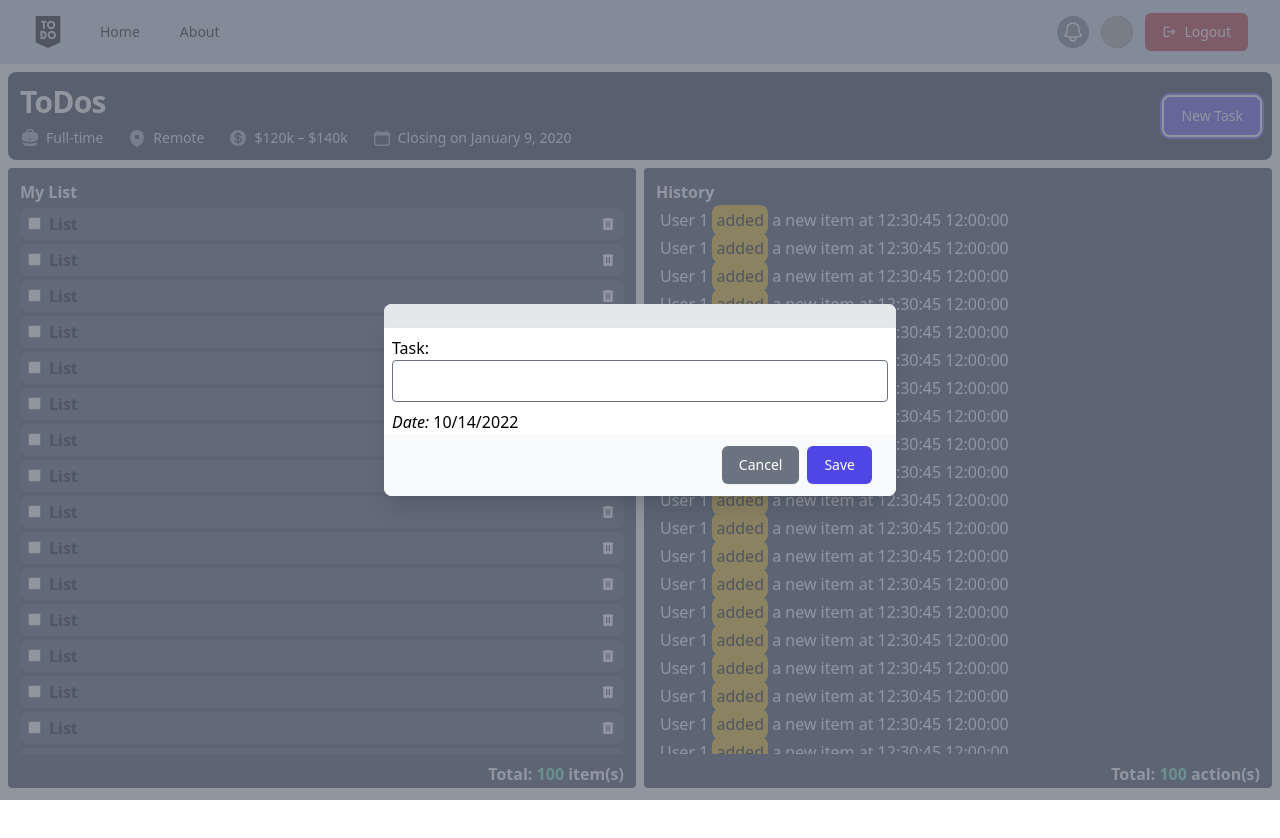
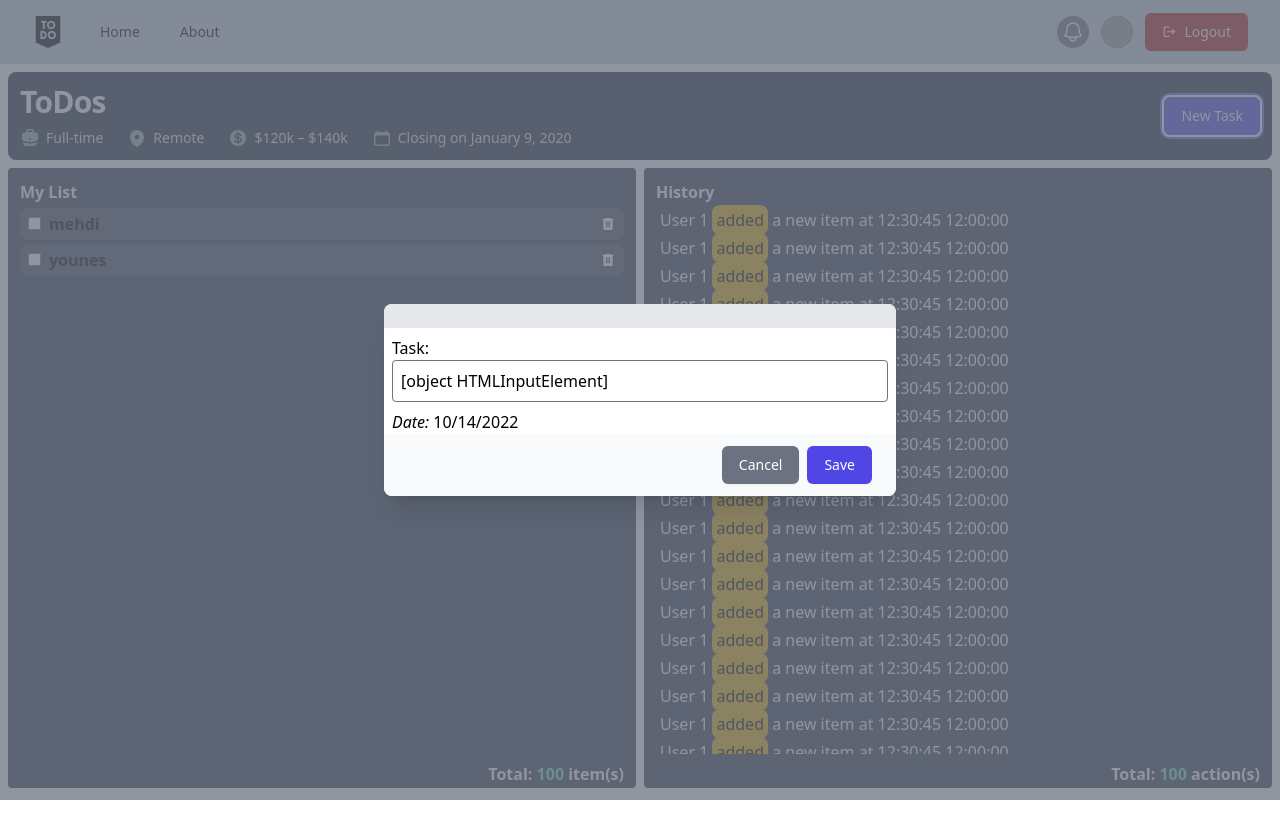
Before and after one commit to majajij/todo-list-vue, a Vue app: page /home in a window 1280 px wide. Both pictures are taken after a click on the button "New Task". Shown: the top 838 px of the page. Built offline with nearby package versions, Linux system fonts and the light colour scheme; grey boxes are pictures that could not be loaded.

Commit message:
finish add new task

```diff
--- /dev/null
+++ b/database/db.json
@@ -0,0 +1,10 @@
+{
+    "tasks":[
+        "mehdi",
+        "younes",
+        "naima",
+        "karima",
+        "mohamed",
+        "zineb"
+    ]
+}
--- a/package.json
+++ b/package.json
@@ -5,11 +5,13 @@
   "scripts": {
     "serve": "vue-cli-service serve",
     "build": "vue-cli-service build",
-    "lint": "vue-cli-service lint"
+    "lint": "vue-cli-service lint",
+    "json-db": "json-server --watch database/db.json"
   },
   "dependencies": {
     "@mdi/font": "^7.0.96",
     "core-js": "^3.8.3",
+    "json-server": "^0.17.0",
     "vue": "^3.2.13",
     "vue-router": "^4.0.3",
     "vuex": "^4.0.0"
--- a/src/components/ListsItems.vue
+++ b/src/components/ListsItems.vue
@@ -35,7 +35,7 @@
         <span class="font-bold text-white"> My List </span>
         <ul class="overflow-auto height-over">
           <li
-            v-for="item in 20"
+            v-for="item in allTasks"
             :key="item"
             class="font-semibold bg-slate-600 py-1 px-2 my-1 rounded-lg"
           >
@@ -43,10 +43,10 @@
               <div>
                 <label>
                   <input type="checkbox" class="mr-2" />
-                  <span>List</span>
+                  <span>{{ item }}</span>
                 </label>
               </div>
-              <div @click="deleteListHandler(5)">
+              <div @click="deleteTaskHandler(item)">
                 <i class="mdi mdi-trash-can text-white hover:text-red-500"></i>
               </div>
             </div>
@@ -75,36 +75,69 @@
         </div>
       </div>
     </div>
-    <MyModal :show="modal" @action="getActionModal" />
+    <MyModal :show="modal" @action="getActionModal">
+      <template v-slot:m-body>
+        <div>
+          <div class="m-2 flex flex-col">
+            <label for="task">Task:</label>
+            <input
+              ref="task"
+              type="text"
+              name="task"
+              id="task"
+              v-model="task"
+              class="rounded border border-gray-500 p-2"
+            />
+          </div>
+          <div class="ml-2">
+            <span class="italic">Date: </span>{{ curren_date }}
+          </div>
+        </div>
+      </template>
+    </MyModal>
   </div>
 </template>
 
 <script setup>
 import PageHeading from "./PageHeading.vue";
 import MyModal from "@/components/shared/MyModal.vue";
-import { ref } from "vue";
+import { onBeforeMount, ref } from "vue";
+import { useStore } from "vuex";
+
+const store = useStore();
+
+let allTasks = ref("");
+
+onBeforeMount(() => {
+  allTasks.value = store.getters.getTasks;
+});
 
 let modal = ref(false);
+
+let task = ref("");
+let curren_date = new Date().toLocaleDateString();
 
 const getActionModal = (val) => {
   switch (val) {
     case "save":
+      store.dispatch("addToList", { task: task.value });
+      modal.value = false;
+      task.value = "";
       break;
 
     case "cancel":
       modal.value = false;
+      task.value = "";
       break;
   }
 };
+
 const newTaskHandler = () => {
-  // alert(list_id);
   modal.value = true;
-  // titleModal = "Add new Task";
-  // console.log(modal);
 };
 
-const deleteListHandler = (list_id) => {
-  alert(list_id);
+const deleteTaskHandler = (param_task) => {
+  store.dispatch("deleteFromList", { task: param_task });
 };
 </script>
 
--- /dev/null
+++ b/src/components/shared/MyDialog.vue
@@ -0,0 +1,9 @@
+<template>
+  <div></div>
+</template>
+
+<script setup>
+</script>
+
+<style lang="scss" scoped>
+</style>
--- a/src/components/shared/MyModal.vue
+++ b/src/components/shared/MyModal.vue
@@ -1,11 +1,11 @@
 <template>
   <div>
     <div
+      v-show="show"
       class="relative z-10"
       aria-labelledby="modal-title"
       role="dialog"
       aria-modal="true"
-      v-show="show"
     >
       <!--
     Background backdrop, show/hide based on modal state.
@@ -60,21 +60,7 @@
               {{ title }}
             </div>
             <div class="shadow sm:overflow-hidden sm:rounded-md">
-              <div>
-                <div class="m-2 flex flex-col">
-                  <label for="task">Task:</label>
-                  <input
-                    type="text"
-                    name="task"
-                    id="task"
-                    v-model="task"
-                    class="rounded border border-gray-500 p-2"
-                  />
-                </div>
-                <div class="ml-2">
-                  <span class="italic">Date: </span>{{ curren_date }}
-                </div>
-              </div>
+              <slot name="m-body"> </slot>
               <div class="bg-gray-50 px-4 py-3 text-right sm:px-6">
                 <button
                   @click="cancelFormHandler"
@@ -133,15 +119,14 @@
 </template>
 
 <script setup>
-import { ref } from "vue";
+// import { ref } from "vue";
 
 const props = defineProps({ title: String, show: Boolean });
 
 // console.log(props.show);
 
 // const showModal = computed(() => props.show);
-let task = ref("");
-let curren_date = new Date().toLocaleDateString();
+
 const emit = defineEmits(["action"]);
 
 // const showSidebar = ref(true);
@@ -151,7 +136,7 @@ const emit = defineEmits(["action"]);
 //   emit("showsidebar", showSidebar.value);
 // });
 const submitFormHandler = () => {
-  console.log("submit form: " + task.value);
+  // console.log("submit form: " + task.value);
   emit("action", "save");
 };
 
--- a/src/store/index.js
+++ b/src/store/index.js
@@ -2,12 +2,36 @@ import { createStore } from 'vuex'
 
 export default createStore({
   state: {
+    tasks: ['mehdi', 'younes']
   },
   getters: {
+    getTasks: (state) => state.tasks
   },
   mutations: {
+    ADD_TO_LIST: (state, payload) => {
+      state.tasks.push(payload.task)
+    },
+    DELETE_FROM_LIST: (state, payload) => {
+      // state.tasks.filter(t => t != payload.task)
+      // alert("delete")
+      let new_list = state.tasks.filter(t => t != payload.task)
+      state.tasks = [...new_list]
+      // console.log(state.tasks);
+    }
   },
   actions: {
+    // { commit }
+    addToList: ({ commit }, data) => {
+      // console.log(commit);
+      // console.log("value from action " + data.task);
+      commit("ADD_TO_LIST", data)
+    },
+
+    deleteFromList: ({ commit }, data) => {
+      // console.log(commit);
+      // console.log("value from action " + data.task);
+      commit("DELETE_FROM_LIST", data)
+    }
   },
   modules: {
   }
--- a/vue.config.js
+++ b/vue.config.js
@@ -1,5 +1,4 @@
 const { defineConfig } = require('@vue/cli-service')
 module.exports = defineConfig({
-  // lintOnSave: false,
   transpileDependencies: true
 })
```
Also changed, not shown: .eslintrc.js (added), 1 other file (tests, documents, lock files or other folders).
